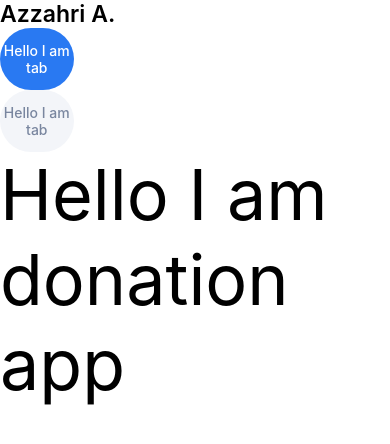
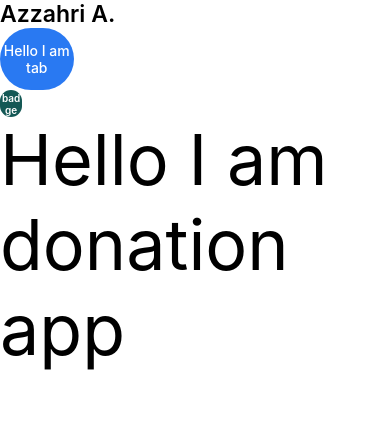
Before and after one commit to bodrovphone/DonationApp, a React Native app: screen / in a window 390 px wide. Shown: the top 444 px of the page. Built offline with nearby package versions, Linux system fonts and the light colour scheme.

Commit message:
Badge component

```diff
--- /dev/null
+++ b/components/Badge/Badge.tsx
@@ -0,0 +1,34 @@
+import React from 'react';
+
+import {Text, View} from 'react-native';
+import {horizontalScale} from '../../assets/styles/scaling';
+import style from './style';
+
+type Props = {
+  text: string;
+};
+
+const Badge = ({text = ''}: Props) => {
+  const [width, setWidth] = React.useState(0);
+  const textRef = React.useRef<Text>(null);
+  const paddingHorizontal = 10;
+
+  const tabWidth = {
+    width: horizontalScale(width + paddingHorizontal * 2),
+  };
+
+  return (
+    <View style={[style.badge, tabWidth]}>
+      <Text
+        style={[style.text]}
+        ref={textRef}
+        onTextLayout={ev => {
+          setWidth(ev.nativeEvent.lines[0].width);
+        }}>
+        {text}
+      </Text>
+    </View>
+  );
+};
+
+export default Badge;
--- /dev/null
+++ b/components/Badge/style.ts
@@ -0,0 +1,25 @@
+import {StyleSheet} from 'react-native';
+import {
+  horizontalScale,
+  scaleFontSize,
+  verticalScale,
+} from '../../assets/styles/scaling';
+
+const style = StyleSheet.create({
+  badge: {
+    backgroundColor: '#145855',
+    height: verticalScale(22),
+    justifyContent: 'center',
+    borderRadius: horizontalScale(50),
+  },
+  text: {
+    fontFamily: 'Inter',
+    fontSize: scaleFontSize(10),
+    fontWeight: '600',
+    lineHeight: scaleFontSize(12),
+    color: '#FFFFFF',
+    textAlign: 'center',
+  },
+});
+
+export default style;
--- a/screens/Home/Home.tsx
+++ b/screens/Home/Home.tsx
@@ -4,6 +4,7 @@
 import Header from '../../components/Header/Header';
 
 import globalStyle from '../../assets/styles/globalStyle';
+import Badge from '../../components/Badge/Badge';
 import Tab from '../../components/Tab/Tab';
 
 const Home = () => {
@@ -11,7 +12,7 @@
     <SafeAreaView style={[globalStyle.backgroundWhite, globalStyle.flex]}>
       <Header text="Azzahri A." />
       <Tab text="Hello I am tab" />
-      <Tab text="Hello I am tab" isInactive />
+      <Badge text="badge" />
       <Text
         style={{
           fontSize: 70,
```
